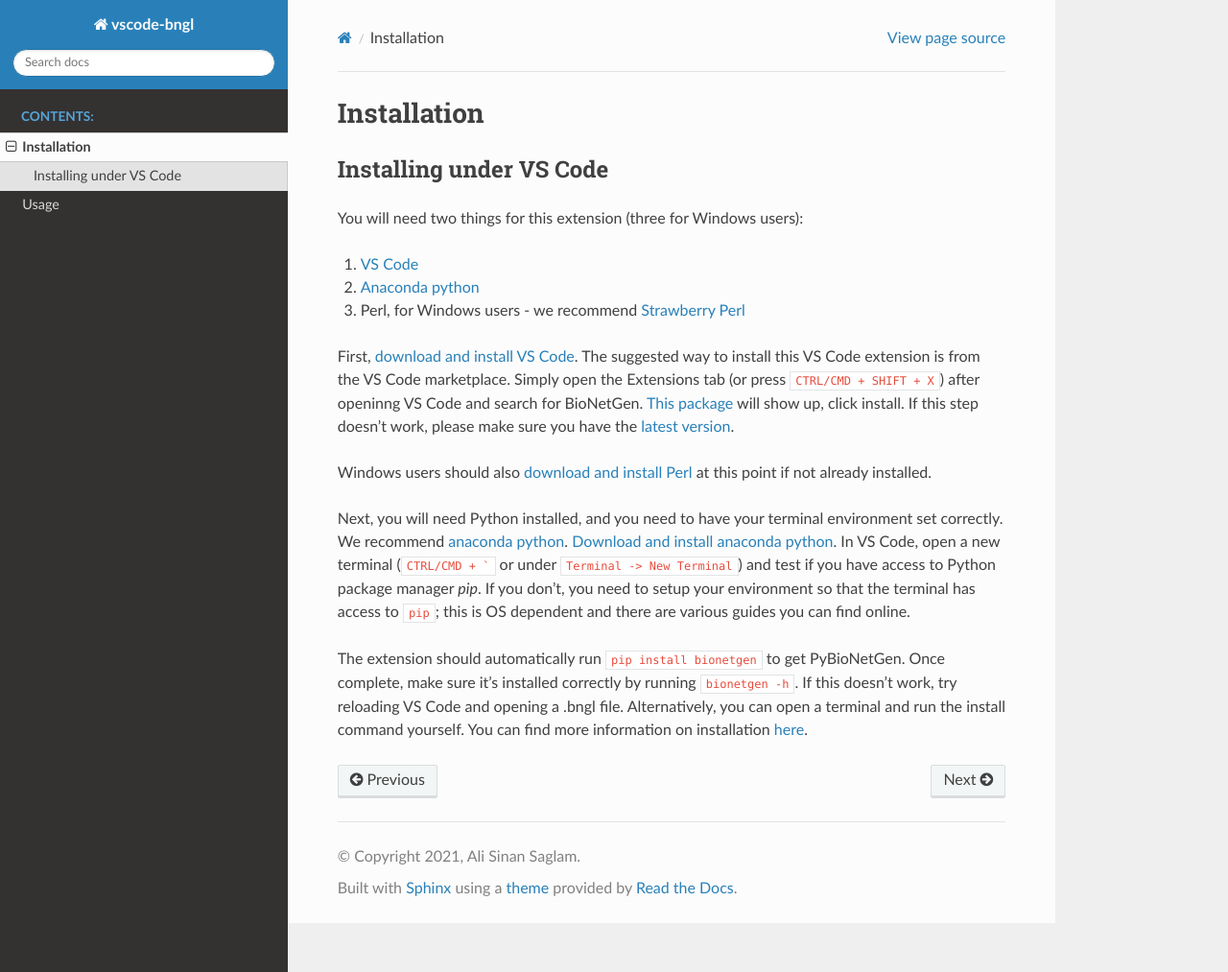
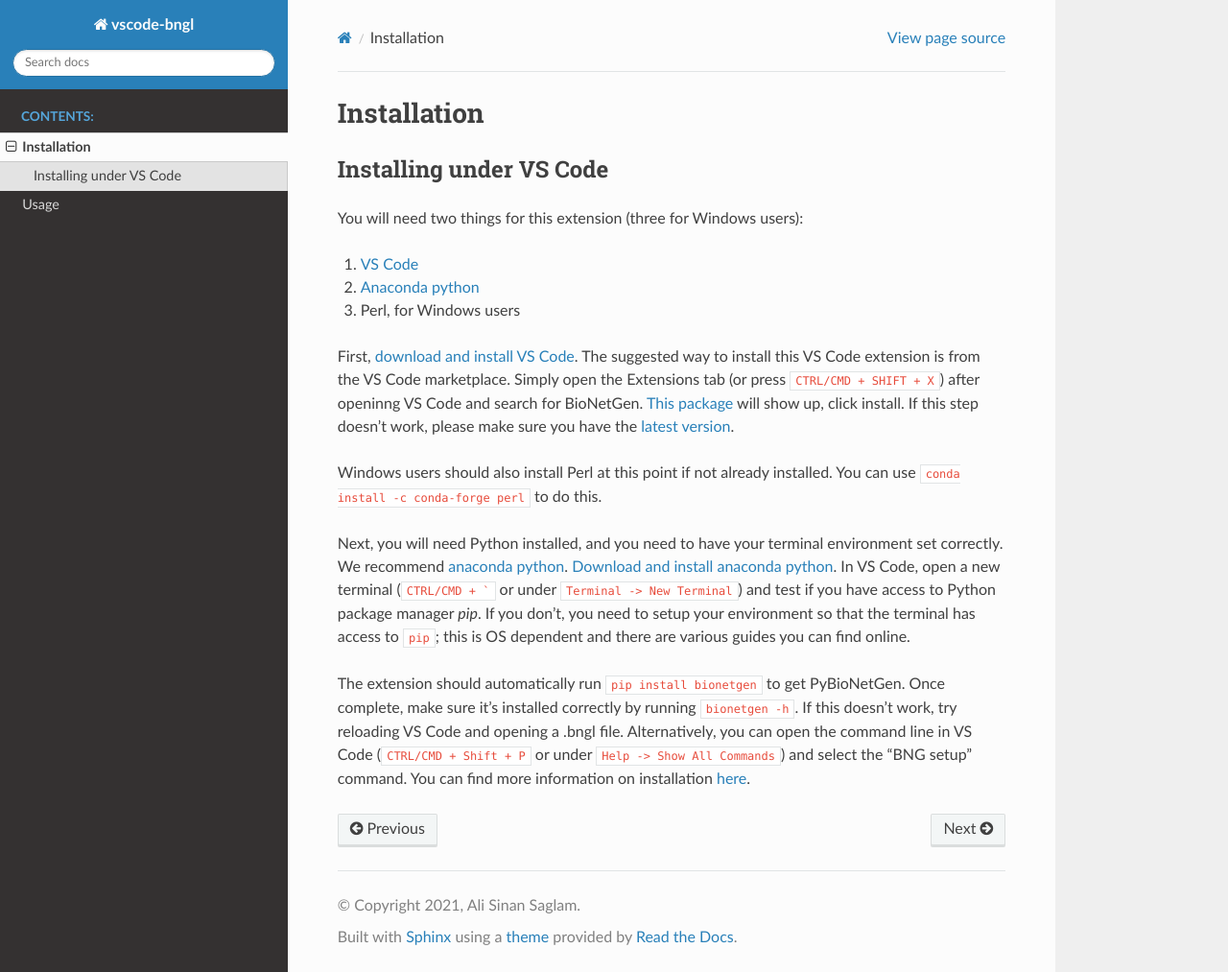
Before and after one commit to RuleWorld/BNG_vscode_extension, a Sphinx documentation site: the page built from docs/source/install.rst, in a window 1280 px wide and 1013 px high. Shown: the whole window at 96% size. Built offline with Sphinx 7.4.7 and the Read the Docs theme 2.0.0, drawn with Linux system fonts in a browser that asks for light colours; pages that are not in the unit, such as notebooks, are missing from menus.

Commit message:
Update install.rst
Changed recommended Perl installation method, mentioned "BNG setup" command in VS Code

```diff
--- a/docs/source/install.rst
+++ b/docs/source/install.rst
@@ -11,14 +11,14 @@
 
 1. `VS Code <https://code.visualstudio.com/>`_
 2. `Anaconda python <https://www.anaconda.com/products/individual>`_
-3. Perl, for Windows users - we recommend `Strawberry Perl <https://strawberryperl.com/>`_
+3. Perl, for Windows users
 
 First, `download and install VS Code <https://code.visualstudio.com>`_. The suggested way to install this VS Code extension is
 from the VS Code marketplace. Simply open the Extensions tab (or press ``CTRL/CMD + SHIFT + X``) after openinng VS Code and search
 for BioNetGen. `This package <https://marketplace.visualstudio.com/items?itemName=als251.bngl>`_ will show up, click install. If
 this step doesn't work, please make sure you have the `latest version <https://vscode-docs.readthedocs.io/en/stable/supporting/howtoupdate/>`_.
 
-Windows users should also `download and install Perl <https://strawberryperl.com/>`_ at this point if not already installed.
+Windows users should also install Perl at this point if not already installed. You can use ``conda install -c conda-forge perl`` to do this.
 
 Next, you will need Python installed, and you need to have your terminal environment set correctly. We recommend
 `anaconda python <https://www.anaconda.com/products/individual>`_. `Download and install anaconda python <https://docs.anaconda.com/anaconda/install/index.html>`_. In VS Code,
@@ -27,5 +27,5 @@
 guides you can find online.
 
 The extension should automatically run ``pip install bionetgen`` to get PyBioNetGen. Once complete, make sure it's installed correctly by
-running ``bionetgen -h``. If this doesn't work, try reloading VS Code and opening a .bngl file. Alternatively, you can open a terminal and run the install command yourself.
+running ``bionetgen -h``. If this doesn't work, try reloading VS Code and opening a .bngl file. Alternatively, you can open the command line in VS Code (``CTRL/CMD + Shift + P`` or under ``Help -> Show All Commands``) and select the "BNG setup" command.
 You can find more information on installation `here <https://pybionetgen.readthedocs.io/en/latest/>`_.
```
